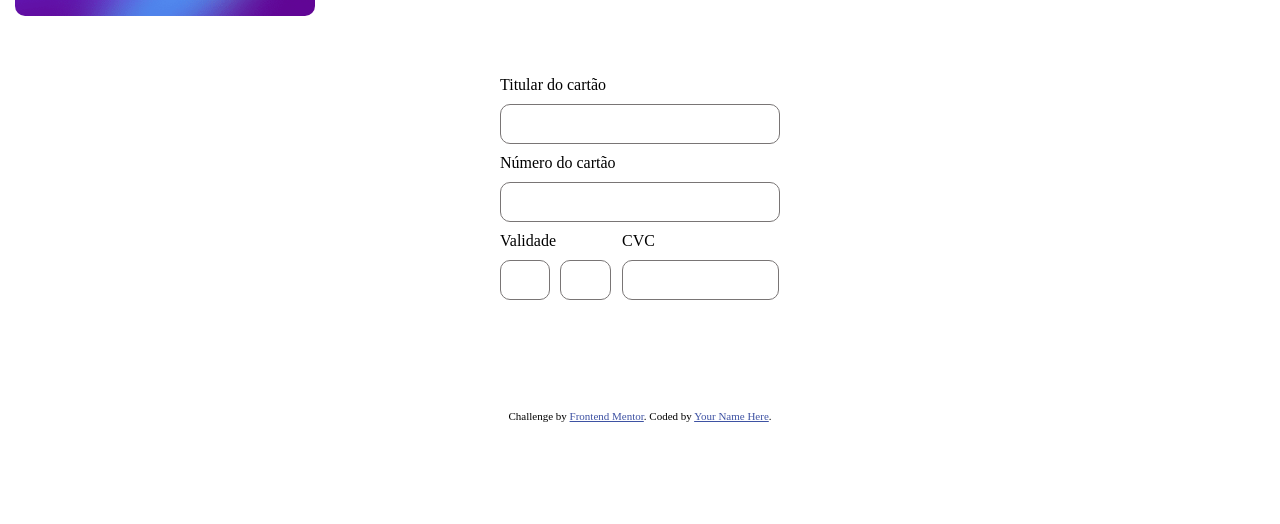
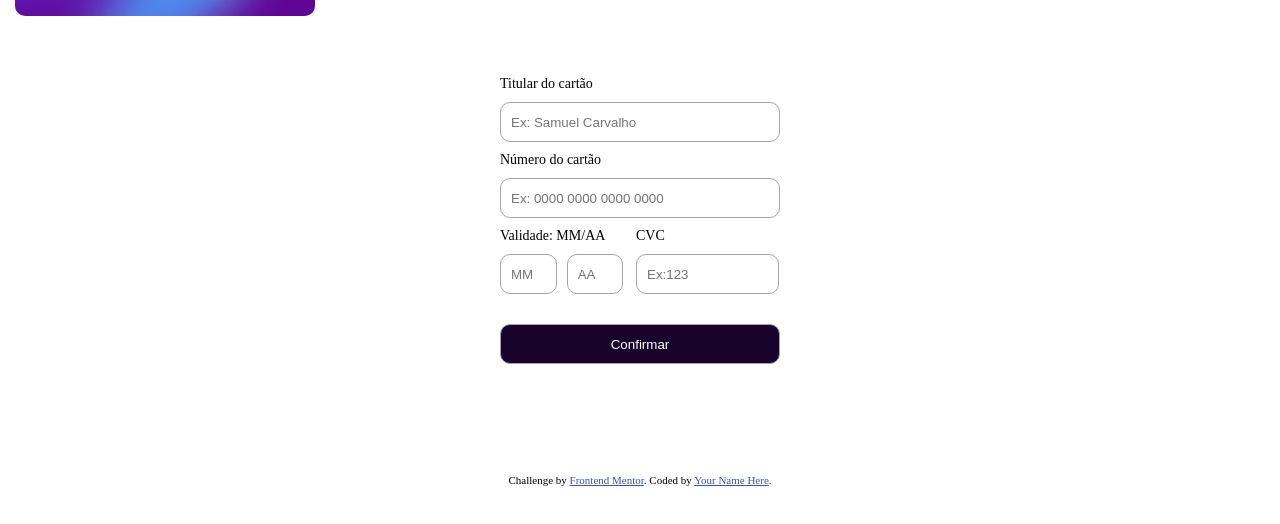
Before and after one commit to o-dev-Samuel/interactive_card, a plain HTML site: page index.html in a window 1280 px wide. Shown: the part 254-778 px from the top of the page. Drawn offline with Linux system fonts and the light colour scheme.

Commit message:
Adicionei label e placeholder

```diff
--- a/css/index.css
+++ b/css/index.css
@@ -76,7 +76,7 @@
     font-size: 20px;
 }
 
-.form{
+form{
     display: flex;
     flex-wrap: wrap;
     gap: 10px;
@@ -89,10 +89,16 @@
 
 }
 
-.form input{
+form input{
     height: 40px;
     border-radius: 10px;
-    border: solid 1px rgb(121, 117, 117);
+    border: solid 1px rgb(165, 165, 165);
+    padding: 10px;
+
+}
+
+form label{
+    font-size: 14px;
 }
 
 .inputmaior{
@@ -103,7 +109,7 @@
     display: flex;
     flex-wrap: wrap;
     gap: 10px;
-    width: 40%;
+    width: 45%;
 
 }
 
@@ -115,9 +121,15 @@
     display: flex;
     flex-wrap: wrap;
     gap: 10px;
-    width: 56%;
+    width: 51%;
 }
 
 #cardcodinput{
 width: 100%;
 }
+
+#btnconfirmar{
+    background-color: rgb(24, 3, 44);
+    color: #fff;
+    margin-top: 20px;
+}
--- a/index.html
+++ b/index.html
@@ -7,7 +7,7 @@
   <link rel="icon" type="image/png" sizes="32x32" href="./img/favicon-32x32.png">
   <title>Interactive card</title>
   <link rel="stylesheet" href="./css/index.css">
-  <script src="./js/index.js"></script>
+  <script src="./js/index.js" defer></script>
 
 </head>
 
@@ -43,31 +43,27 @@
 
   </div>
 
-  <div class="form">
-    Titular do cartão
-    <label for="cardnameinput"></label>
-    <input type="text" name="cardnameinput" id="cardnameinput" class="inputmaior">
+  <form method="post">
+    <label for="cardnameinput">Titular do cartão</label>
+    <input type="text" name="cardnameinput" id="cardnameinput" class="inputmaior" placeholder="Ex: Samuel Carvalho">
 
-    Número do cartão
-    <label for="cardnumberinput"></label>
-    <input type="number" name="cardnumberinput" id="cardnumberinput" class="inputmaior">
+    <label for="cardnumberinput">Número do cartão</label>
+    <input type="text" name="cardnumberinput" id="cardnumberinput" class="inputmaior" placeholder="Ex: 0000 0000 0000 0000">
 
    <div class="expedicao">
-    Validade
-    <input type="number" name="cardmesinput" id="cardmesinput" class="inputmenor">
+    <label for="cardmesinput">Validade: MM/AA</label>
+    <input type="text" name="cardmesinput" id="cardmesinput" class="inputmenor" placeholder="MM">
 
-    <input type="number" name="caranoinput" id="cardanoinput" class="inputmenor">
+    <input type="text" name="cardanoinput" id="cardanoinput" class="inputmenor" placeholder="AA">
    </div>
 
    <div class="inputcod">
-    CVC
-    <input type="number" name="carcodinput" id="cardcodinput">
+    <label for="cardcodinput">CVC</label>
+    <input type="text" name="carcodinput" id="cardcodinput" placeholder="Ex:123">
+
    </div>
-
-
-
-
-  </div>
+   <input type="button" value="Confirmar" class="inputmaior" id="btnconfirmar">
+  </form>
 
   <div class="attribution">
 
--- a/js/index.js
+++ b/js/index.js
@@ -0,0 +1,11 @@
+var cardnameinput = window.document.getElementById('cardnameinput')
+
+var cardnumberinput = window.document.getElementById('cardnumberinput')
+
+var cardmesinput = window.document.getElementById('cardmesinput')
+
+var cardanoinput = window.document.getElementById('cardanoinput')
+
+var cardcodinput = window.document.getElementById('cardcodinput')
+
+var cardname = document.getElementById('cardname')
```
